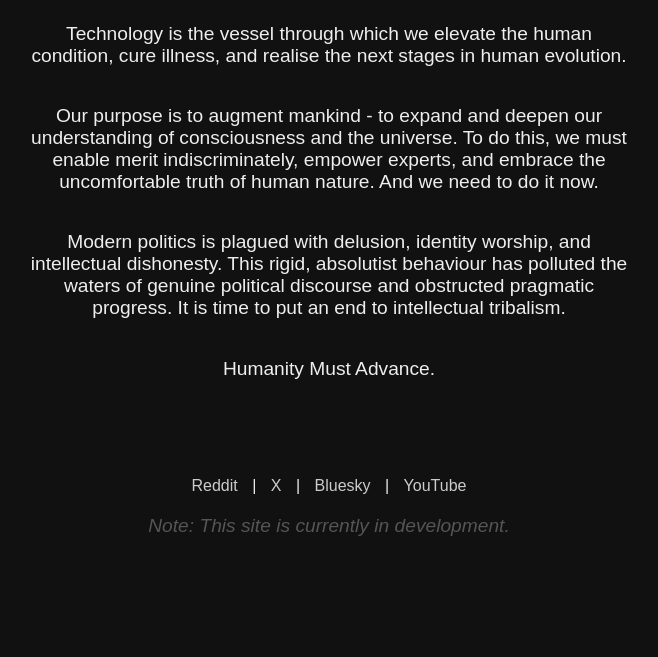
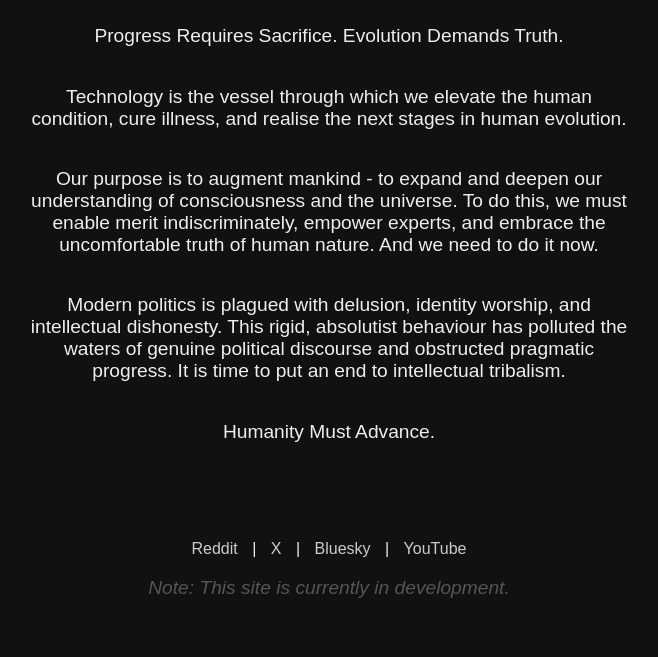
Before and after one commit to UltraBlueMadness/advancism.github.io, a plain HTML site: page index.html in a window 1280 px wide. Shown: the part 329-986 px from the top of the page, without its empty margins (311-969 px from the left). Before the commit the page ends 885 px from the top, so only its background shows below. Drawn offline with Linux system fonts and the light colour scheme.

Commit message:
Update index.html

```diff
--- a/index.html
+++ b/index.html
@@ -20,16 +20,15 @@
 }
 
 body {
-  margin: 0;
-  padding-top: 30px;
+  min-height: 100vh; /* not fixed height */
+  padding: 30px 20px;
   background: #111;
   color: #eee;
   font-family: 'Futura ND', sans-serif;
   display: flex;
   flex-direction: column;
   align-items: center;
-  justify-content: center;
-  height: 100vh;
+  justify-content: flex-start; /* top-aligned */
   text-align: center;
 }
 
```
